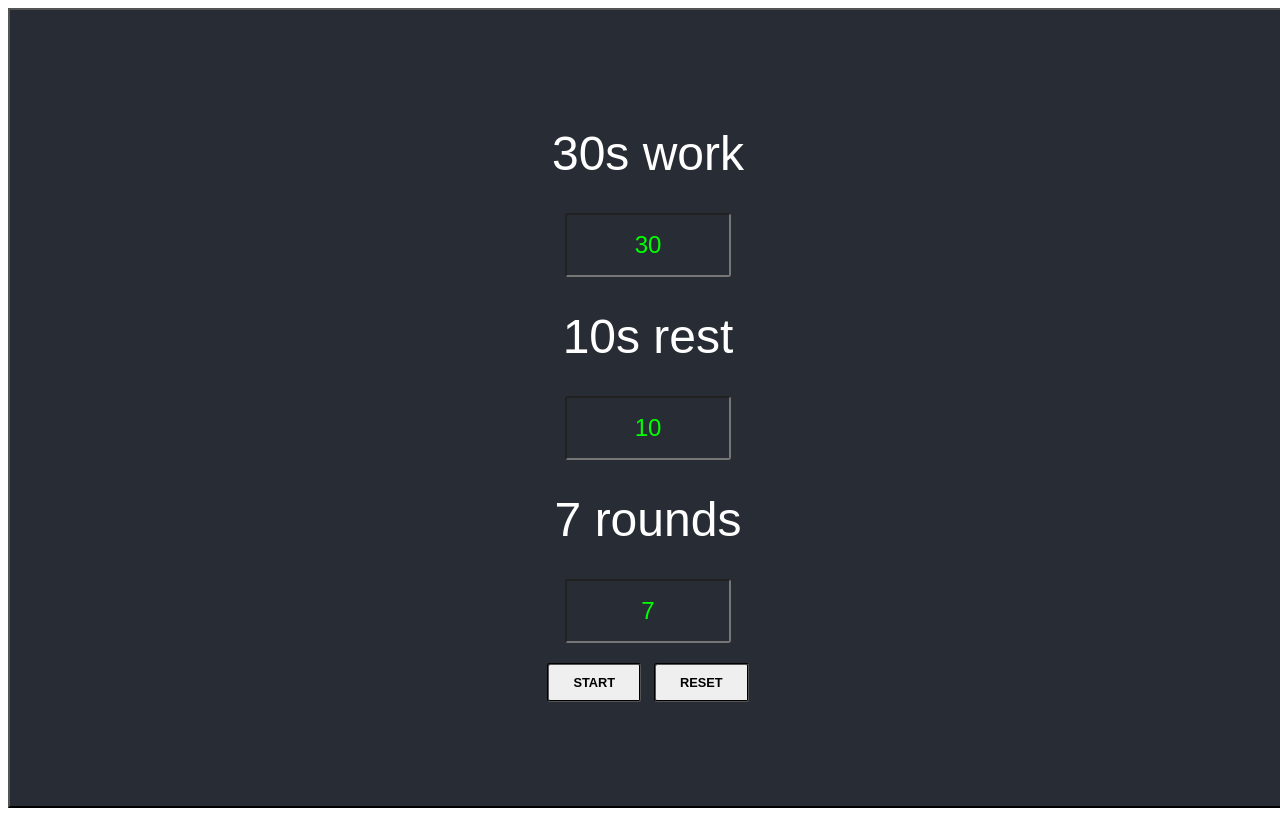
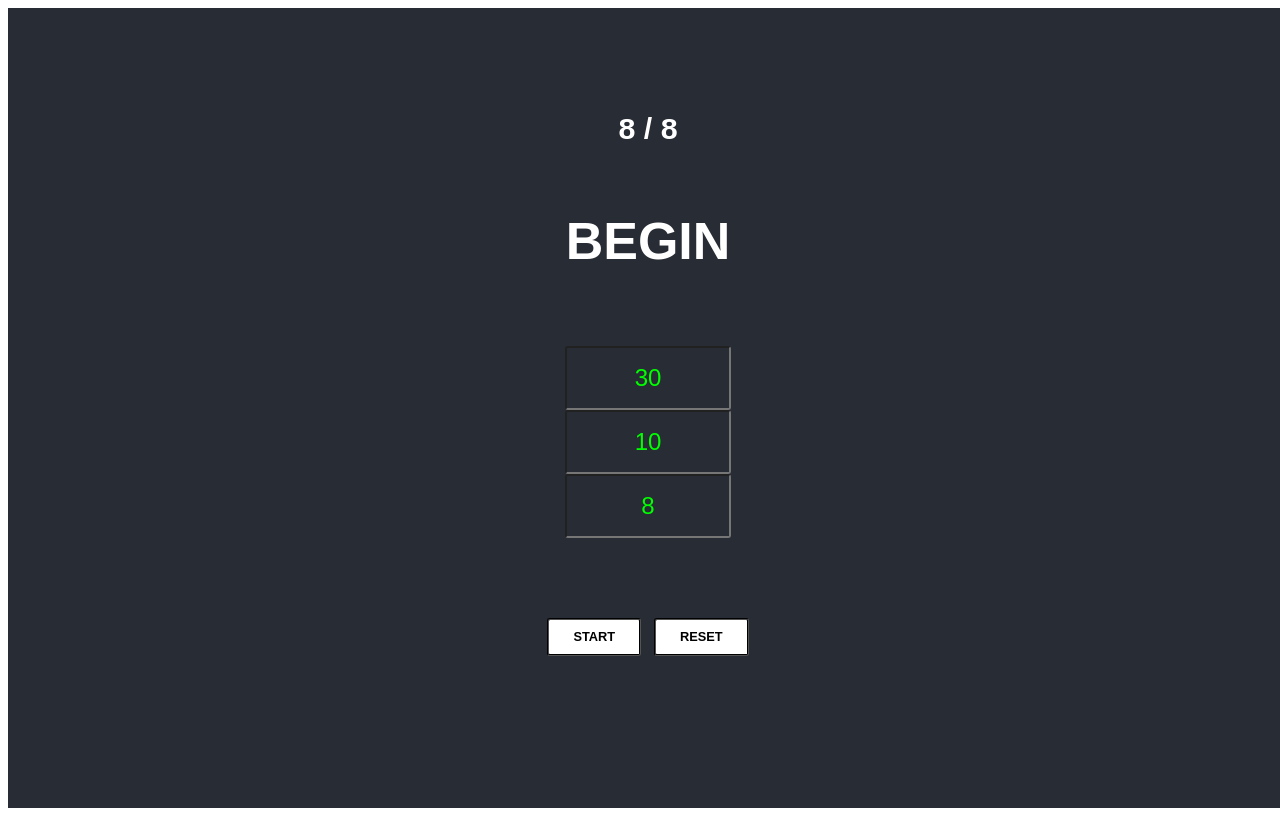
Before and after one commit to d-sanderson/tabata-time, a React (Create React App) app: page / in a window 1280 px wide. Built offline with nearby package versions, Linux system fonts and the light colour scheme.

Commit message:
feat: add circular barz

```diff
--- a/src/components/TabataTimer.js
+++ b/src/components/TabataTimer.js
@@ -1,16 +1,19 @@
 import React, { useState, useEffect } from "react";
-import { CircularProgressbar } from 'react-circular-progressbar';
-import 'react-circular-progressbar/dist/styles.css';
+import {
+  CircularProgressbar,
+  CircularProgressbarWithChildren,
+  buildStyles,
+} from "react-circular-progressbar";
+import "react-circular-progressbar/dist/styles.css";
+
 import styled from "@emotion/styled";
-
 
 import Input from "./Input";
 const TabataTimer = () => {
-
   const [seconds, setSeconds] = useState(30);
   const [isActive, setIsActive] = useState(false);
   const [rest, setRest] = useState(10);
-  const [rounds, setRounds] = useState(7);
+  const [rounds, setRounds] = useState(8);
 
   const toggle = () => setIsActive(!isActive);
   const reset = () => {
@@ -36,14 +39,14 @@ const TabataTimer = () => {
         setRest((rest) => rest - 1);
       }, 1000);
     }
-    if (isActive && seconds === 0 && rest === 0) {
+    if (isActive && seconds === 0 && rest === 0 && rounds > 0) {
       setRounds((rounds) => rounds - 1);
       setSeconds(30);
       setRest(10);
     }
-    if (isActive && rounds === 0) {
+    if (isActive && rounds === 0 && seconds === 0 && rest === 0) {
       //WORKOUT COMPLETE
-      setIsActive(false)
+      setIsActive(false);
     } else if (!isActive && seconds !== 0) {
       clearInterval(interval);
     }
@@ -52,9 +55,10 @@ const TabataTimer = () => {
     };
   }, [isActive, seconds, rounds, rest]);
 
-  const App = styled.button`
+  const App = styled.div`
     width: 100vw;
     height: 100vh;
+    font-family: Arial;
     background-color: #282c34;
     min-height: 100vh;
     display: flex;
@@ -64,7 +68,9 @@ const TabataTimer = () => {
     font-size: calc(10px + 2vmin);
     color: white;
   `;
-
+  const Number = styled.span`
+    font-family: monospace;
+  `;
   const Time = styled.div`
     font-size: 3rem;
     padding: 2rem;
@@ -72,18 +78,73 @@ const TabataTimer = () => {
 
   const Button = styled.button`
     padding: 0.6rem 1.5rem;
-    margin: 20px 0.4rem;
+    margin: 80px 0.4rem;
     border-radius: 3px;
     text-transform: uppercase;
     font-weight: 600;
     font-size: 0.8rem;
     border-style: groove;
+    background-color: white;
+    color: black;
+  `;
+
+  const Phase = styled.div`
+  margin: 0 0 40px 0;
+  `
+  const Flex = styled.div`
+    display: flex;
+    justify-content: center;
   `;
   return (
     <App>
-      <Time>{seconds}s work</Time>
+      <h3>{rounds} / 8</h3>
+      <Phase>
+        {isActive && seconds > 0 ? (
+          <h1>WORK</h1>
+        ) : isActive && rest > 0 ? (
+          <h1>REST</h1>
+        ) : !isActive && rounds === 0 && rest === 0 && seconds === 0 ? (
+          <h1>DONE</h1>
+        ) : (
+          <h1>BEGIN</h1>
+        )}
+      </Phase>
+      {/* {isActive && (
+        <Time>
+          <Number>{seconds}</Number>s work
+        </Time>
+      )} */}
+      {isActive && (
+        <CircularProgressbarWithChildren
+          style={{ width: "400px", height: "450px" }}
+          value={rest / 10 * 100}
+          text={rest !== 0 && seconds == 0 ? rest + "s" : null}
+          strokeWidth={3}
+          styles={buildStyles({
+            pathColor: "#f00",
+            trailColor: "transparent",
+          })}
+        >
+          {/*
+          Width here needs to be (100 - 2 * strokeWidth)%
+          in order to fit exactly inside the outer progressbar.
+        */}
+          <div style={{ width: "400px", height: "400px" }}>
+            <CircularProgressbar
+              value={seconds / 30 * 100}
+              strokeWidth={3}
+              text={seconds !== 0 && seconds + "s"}
+              styles={buildStyles({
+                trailColor: "transparent",
+
+              })}
+            />
+          </div>
+        </CircularProgressbarWithChildren>
+      )}
       {/* <CircularProgressbar value={seconds / 30 * 100} text={`${seconds} s`} /> */}
       <div className="row">
+        {!isActive && (
           <Input
             handler={handleSetSeconds}
             value={seconds}
@@ -92,8 +153,14 @@ const TabataTimer = () => {
             labelFor="seconds"
             label="seconds"
           />
-        <Time>{rest}s rest</Time>
+        )}
+        {/* {isActive && (
+          <Time>
+            <Number>{rest}</Number>s rest
+          </Time>
+        )} */}
 
+        {!isActive && (
           <Input
             handler={handleSetRest}
             value={rest}
@@ -101,8 +168,14 @@ const TabataTimer = () => {
             labelFor="rest"
             label="rest"
           />
-        <Time>{rounds} rounds</Time>
+        )}
+        {/* {isActive && (
+          <Time>
+            <Number>{rounds}</Number> rounds
+          </Time>
+        )} */}
 
+        {!isActive && (
           <Input
             handler={handleSetRounds}
             value={rounds}
@@ -110,6 +183,8 @@ const TabataTimer = () => {
             labelFor="rounds"
             label="rounds"
           />
+        )}
+        <Flex>
           <Button
             className={`button button-primary button-primary-${
               isActive ? "active" : "inactive"
@@ -121,6 +196,7 @@ const TabataTimer = () => {
           <Button className="button" onClick={reset}>
             Reset
           </Button>
+        </Flex>
       </div>
     </App>
   );
```
Lines whose indentation alone changed are shown as unchanged.
